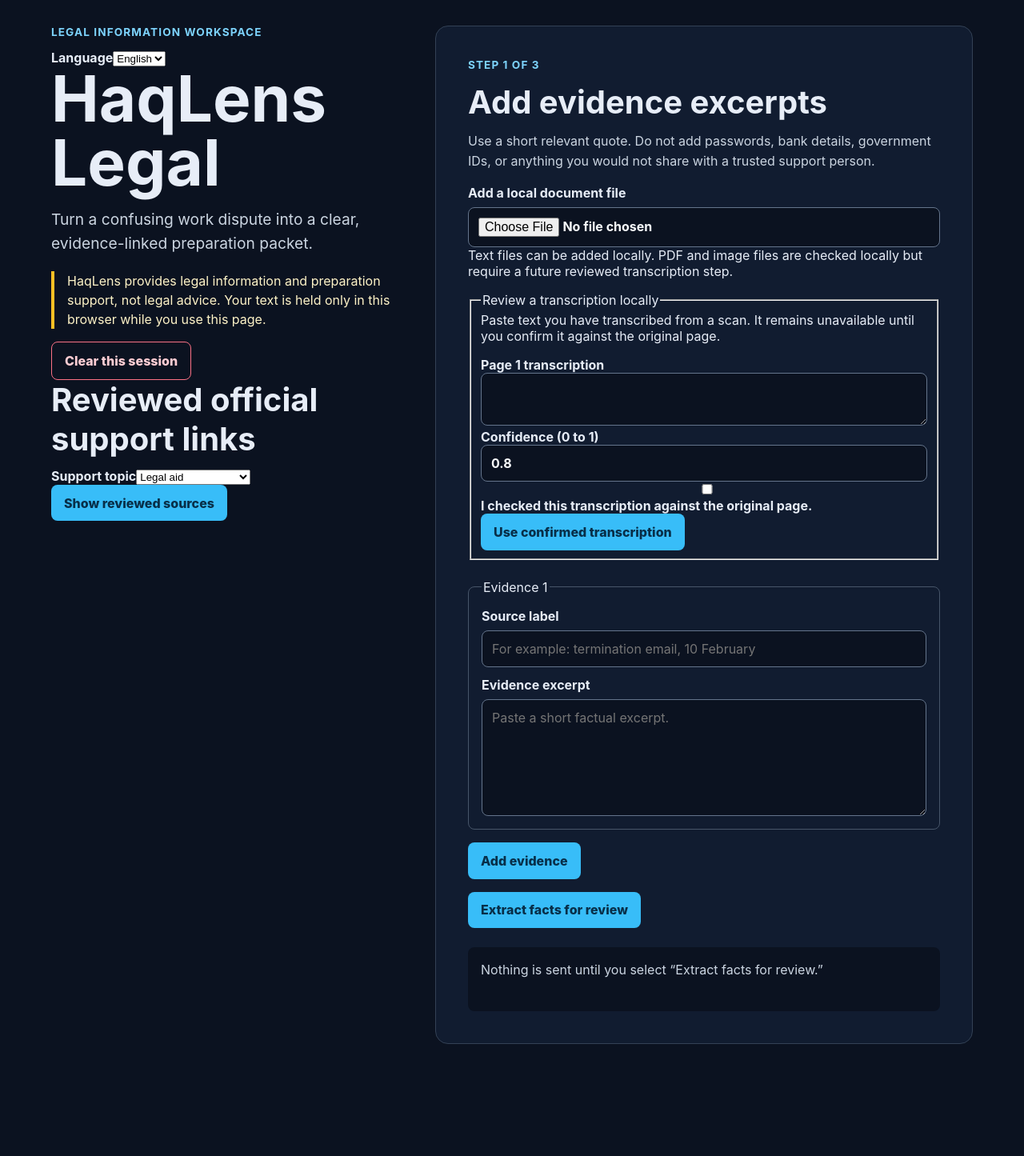
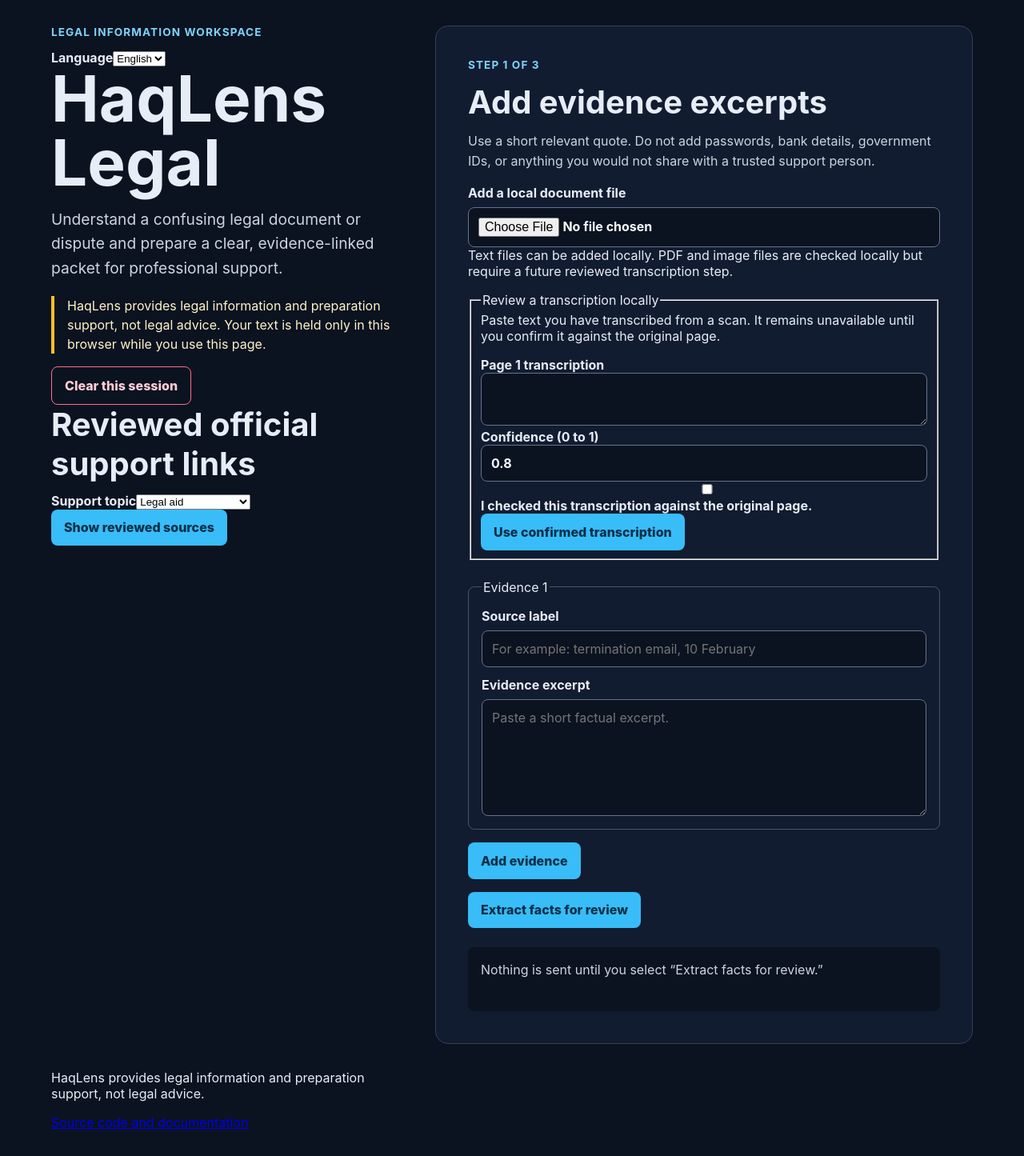
Before and after one commit to priyanshuchawda/haqlens-legal, a React (Vite) app in the folder apps/web/: page / in a window 1280 px wide. Shown: the whole page at 80% size. Before the commit the page ends 1337 px from the top, so only its background shows below. Built offline with nearby package versions, Linux system fonts and the light colour scheme.

Commit message:
feat: expose accessible product context (#172)

```diff
--- a/apps/web/index.html
+++ b/apps/web/index.html
@@ -1,9 +1,13 @@
 <!doctype html>
-<html lang="en">
+<html lang="en-IN">
   <head>
     <meta charset="UTF-8" />
     <meta name="viewport" content="width=device-width, initial-scale=1.0" />
     <meta name="theme-color" content="#0b1220" />
+    <meta
+      name="description"
+      content="HaqLens Legal explains documents in plain language, highlights obligations and risks, and prepares evidence-linked next steps for professional legal support."
+    />
     <title>HaqLens Legal — Evidence-linked legal information</title>
   </head>
   <body>
--- a/apps/web/src/App.tsx
+++ b/apps/web/src/App.tsx
@@ -37,14 +37,14 @@
 const onboardingCopy = {
   en: {
     clear: 'Clear this session',
-    lede: 'Turn a confusing work dispute into a clear, evidence-linked preparation packet.',
+    lede: 'Understand a confusing legal document or dispute and prepare a clear, evidence-linked packet for professional support.',
     notice:
       'HaqLens provides legal information and preparation support, not legal advice. Your text is held only in this browser while you use this page.',
     title: 'HaqLens Legal',
   },
   hi: {
     clear: 'यह सत्र साफ़ करें',
-    lede: 'काम के जटिल विवाद को साक्ष्य-आधारित तैयारी पैकेट में बदलें।',
+    lede: 'जटिल कानूनी दस्तावेज़ या विवाद को पेशेवर सहायता के लिए स्पष्ट, साक्ष्य-आधारित तैयारी पैकेट में बदलें।',
     notice:
       'HaqLens कानूनी जानकारी और तैयारी में सहायता देता है, कानूनी सलाह नहीं। आपका पाठ इस ब्राउज़र में केवल इस सत्र के दौरान रहता है।',
     title: 'HaqLens Legal',
@@ -649,7 +649,7 @@
       <a className="skip-link" href="#evidence-form">
         Skip to evidence form
       </a>
-      <section aria-labelledby="page-title" className="hero">
+      <header aria-labelledby="page-title" className="hero">
         <p className="eyebrow">Legal information workspace</p>
         <label>
           Language
@@ -702,7 +702,7 @@
             </ul>
           ) : null}
         </section>
-      </section>
+      </header>
       {confirmClear ? (
         <div className="confirm-backdrop">
           <section
@@ -1338,6 +1338,12 @@
           ) : null}
         </section>
       </section>
+      <footer className="site-footer" aria-label="HaqLens Legal information">
+        <p>HaqLens provides legal information and preparation support, not legal advice.</p>
+        <a href="https://github.com/priyanshuchawda/haqlens-legal" rel="noreferrer" target="_blank">
+          Source code and documentation
+        </a>
+      </footer>
     </main>
   );
 }
```
